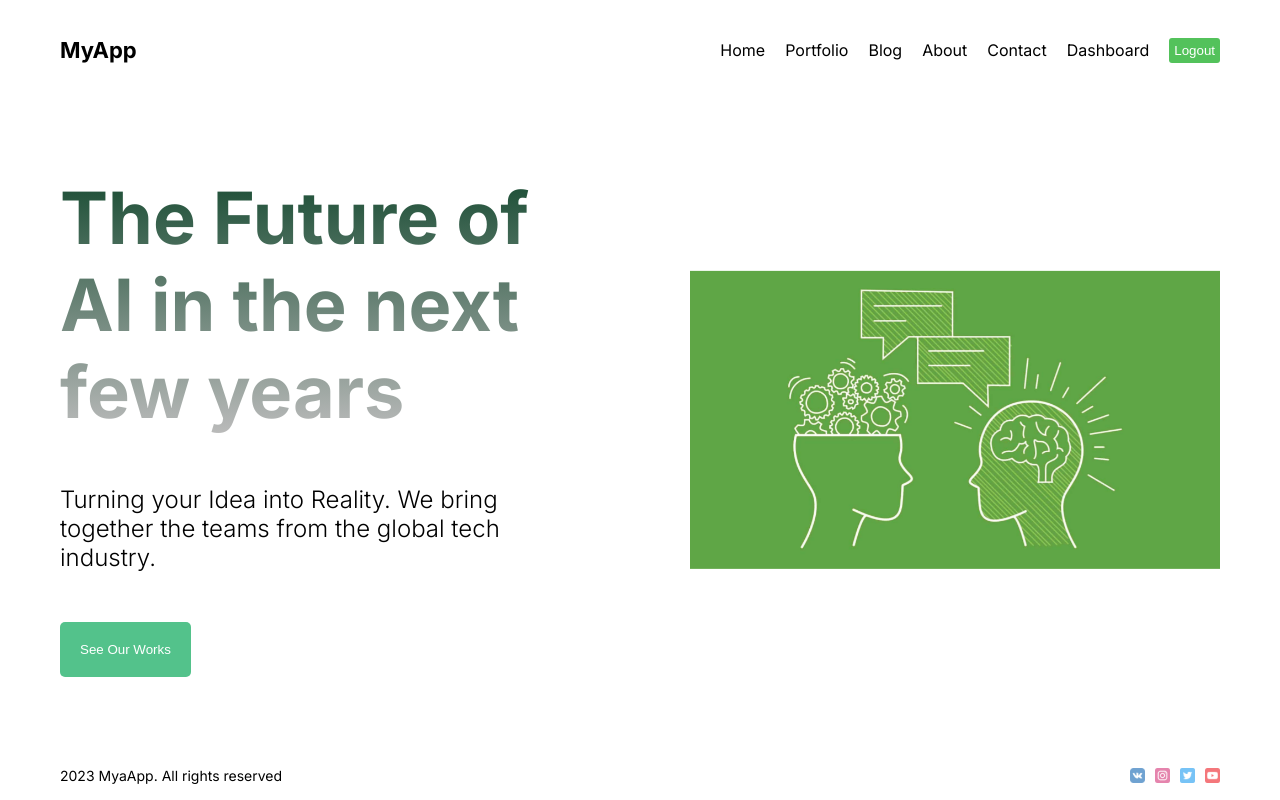
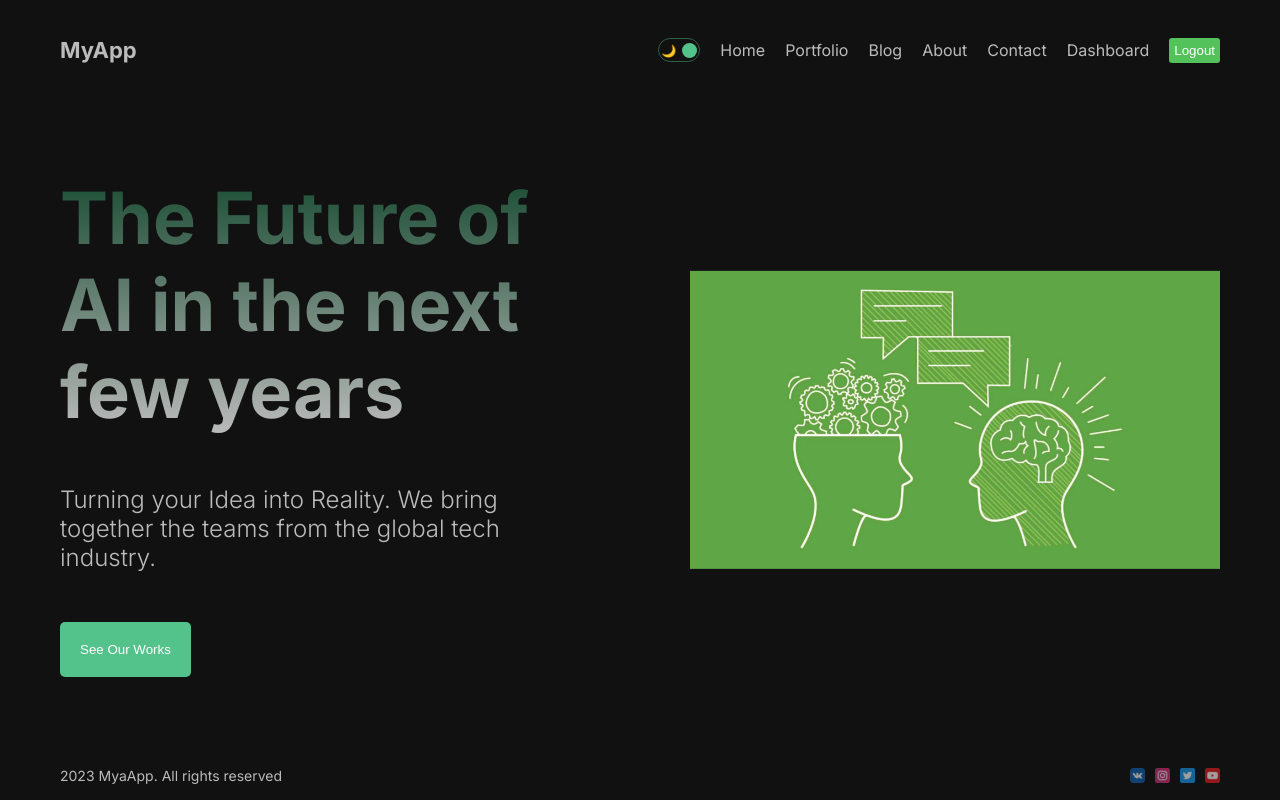
Before and after one commit to BANDITOS86/ai-next-react, a Next.js app: page / in a window 1280 px wide. Built offline with nearby package versions, Linux system fonts and the light colour scheme.

Commit message:
feat: add dark and light mode

```diff
--- a/src/app/about/page.jsx
+++ b/src/app/about/page.jsx
@@ -1,4 +1,4 @@
-import Button from "../../components/Button/Button";
+import Button from "@components/Button/Button";
 import styles from "./page.module.css";
 import Image from "next/image";
 
--- a/src/app/contact/page.jsx
+++ b/src/app/contact/page.jsx
@@ -1,6 +1,6 @@
 import styles from "./page.module.css";
 import Image from "next/image";
-import Button from "../../components/Button/Button";
+import Button from "@components/Button/Button";
 
 
 export const metadata = {
--- a/src/app/layout.jsx
+++ b/src/app/layout.jsx
@@ -1,8 +1,9 @@
 import { Inter } from 'next/font/google'
 import './globals.css'
 
+import { ThemeProvider } from "../context/ThemeContext";
 import Navbar from '@components/navbar/Navbar'
-import Footer from '../components/footer/Footer'
+import Footer from '@components/footer/Footer'
 
 const inter = Inter({ subsets: ['latin'] })
 
@@ -15,11 +16,13 @@
   return (
     <html lang="en">
       <body className={inter.className}>
-        <div className="container">
-          <Navbar />
-          {children}
-          <Footer />
-        </div>
+        <ThemeProvider>
+          <div className="container">
+            <Navbar />
+            {children}
+            <Footer />
+          </div>
+        </ThemeProvider>
       </body>
     </html>
   )
--- a/src/app/page.jsx
+++ b/src/app/page.jsx
@@ -1,6 +1,6 @@
 import Image from 'next/image'
 import styles from './page.module.css'
-import Button from '../components/Button/Button'
+import Button from '@components/Button/Button'
 import Hero from "../../public/hero.png"
 
 export default function Home() {
--- a/src/app/portfolio/[category]/page.jsx
+++ b/src/app/portfolio/[category]/page.jsx
@@ -1,4 +1,4 @@
-import Button from '../../../components/Button/Button';
+import Button from '@components/Button/Button';
 import Image from "next/image"
 import styles from './page.module.css';
 
--- /dev/null
+++ b/src/components/DarkModeToggle/DarkModeToggle.jsx
@@ -0,0 +1,19 @@
+import { useContext } from "react";
+import styles from "./darkModeToggle.module.css";
+import { ThemeContext } from "../../context/ThemeContext";
+
+const DarkModeToggle = () => {
+  const { toggle, mode } = useContext(ThemeContext);
+  return (
+    <div className={styles.container} onClick={toggle}>
+      <div className={styles.icon}>🌙</div>
+      <div className={styles.icon}>🔆</div>
+      <div
+        className={styles.ball}
+        style={mode === "light" ? { left: "2px" } : { right: "2px" }}
+      ></div>
+    </div>
+  );
+};
+
+export default DarkModeToggle;
--- /dev/null
+++ b/src/components/DarkModeToggle/darkModeToggle.module.css
@@ -0,0 +1,24 @@
+.container{
+    width: 42px;
+    height: 24px;
+    border: 1.5px solid #53c28b70;
+    border-radius: 30px;
+    display: flex;
+    align-items: center;
+    justify-content: space-between;
+    padding: 2px;
+    position: relative;
+    cursor: pointer;
+  }
+
+  .icon{
+    font-size: 12px;
+  }
+
+  .ball{
+    width: 15px;
+    height: 15px;
+    background-color: #53c28b;
+    border-radius: 50%;
+    position: absolute;
+  }
--- a/src/components/navbar/Navbar.jsx
+++ b/src/components/navbar/Navbar.jsx
@@ -2,6 +2,7 @@
 
 import Link from "next/link"
 import styles from "./page.module.css"
+import DarkModeToggle from '@components/DarkModeToggle/DarkModeToggle';
 
 const links = [
   {
@@ -41,6 +42,7 @@
     <nav className={styles.container}>
       <Link href="/" className={styles.logo}>MyApp</Link>
       <div className={styles.links}>
+        <DarkModeToggle />
         {links.map((link) => (
           <Link key={link.id} href={link.url}>{link.title}</Link>
         ))}
--- /dev/null
+++ b/src/context/ThemeContext.jsx
@@ -0,0 +1,16 @@
+"use client";
+
+import { createContext, useState } from "react";
+
+export const ThemeContext = createContext();
+
+export const ThemeProvider = ({ children }) => {
+  const [mode, setMode] = useState("dark");
+  const toggle = () => setMode((prev) => (prev === "dark" ? "light" : "dark"));
+
+  return (
+    <ThemeContext.Provider value={{ toggle, mode }}>
+      <div className={`theme ${mode}`}>{children}</div>
+    </ThemeContext.Provider>
+  )
+};
--- a/tsconfig.json
+++ b/tsconfig.json
@@ -30,7 +30,7 @@
     ".next/types/**/*.ts",
     "**/*.ts",
     "**/*.tsx"
-  ],
+, "src/components/DarkModeToggle/DarkModeToggle.jsx"  ],
   "exclude": [
     "node_modules"
   ]
```
